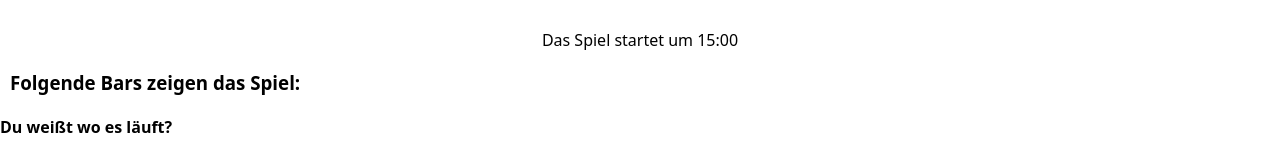
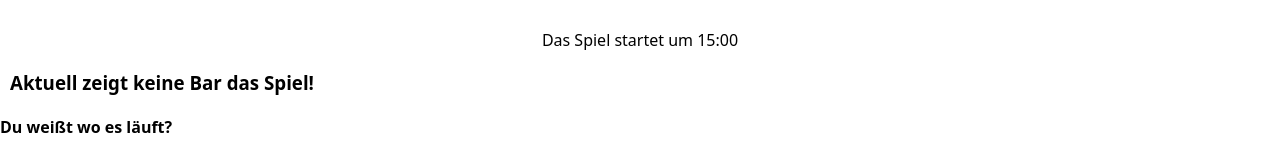
Before and after one commit to sebastianwel/MatchPal, a Next.js app: page /matches/1 in a window 1280 px wide. Shown: the part 205-365 px from the top of the page. Built offline with nearby package versions, Linux system fonts and the light colour scheme.

Commit message:
add a change to the MatchDetails-page since I saw the headline was not dynamic when no match is shown

```diff
--- a/pages/matches/[id].js
+++ b/pages/matches/[id].js
@@ -67,7 +67,11 @@ export default function MatchDetails({ matches, bars }) {
       ) : (
         <h2>loading</h2>
       )}
-      <Headline>Folgende Bars zeigen das Spiel:</Headline>
+      {updatedBars.length === 0 ? (
+        <Headline>Aktuell zeigt keine Bar das Spiel!</Headline>
+      ) : (
+        <Headline>Folgende Bars zeigen das Spiel:</Headline>
+      )}
       <List>
         {updatedBars?.map((bar) => (
           <CardLink href={`/bars/${bar.id}`} key={bar.id}>
```
